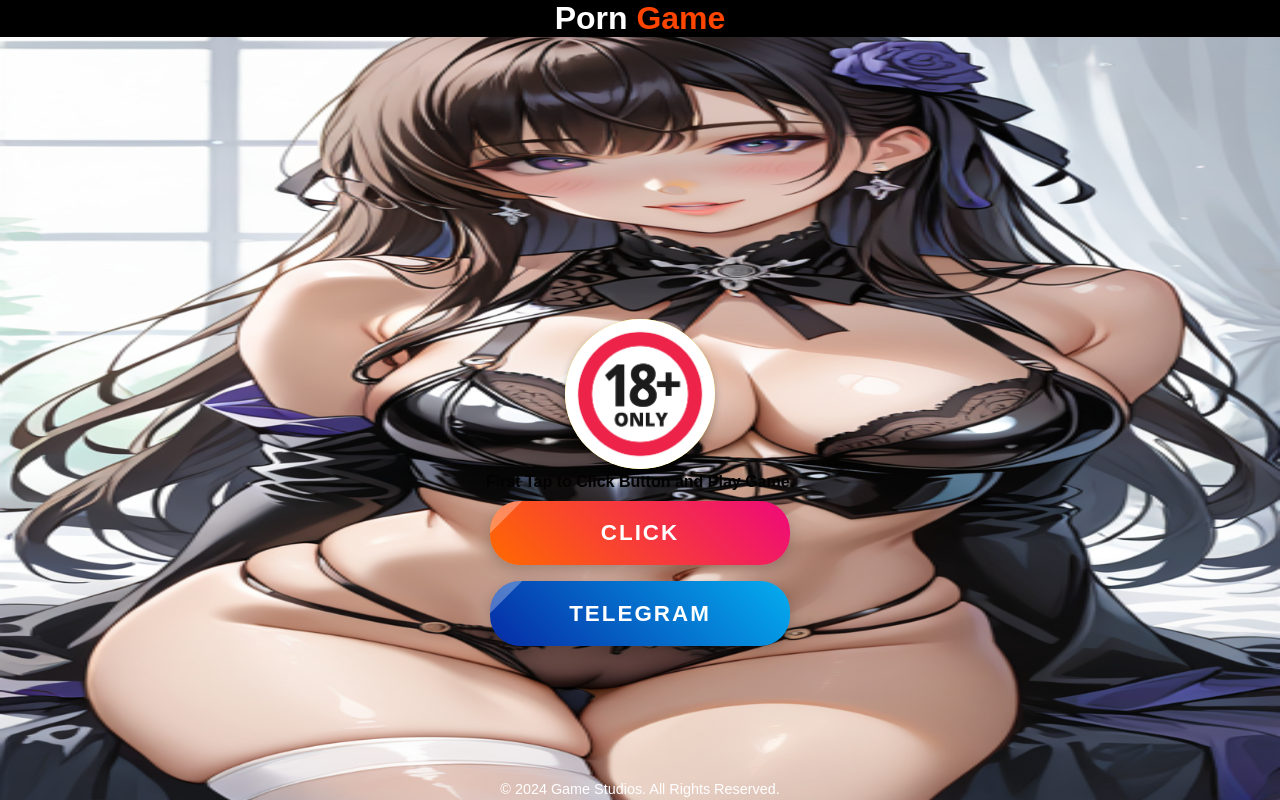
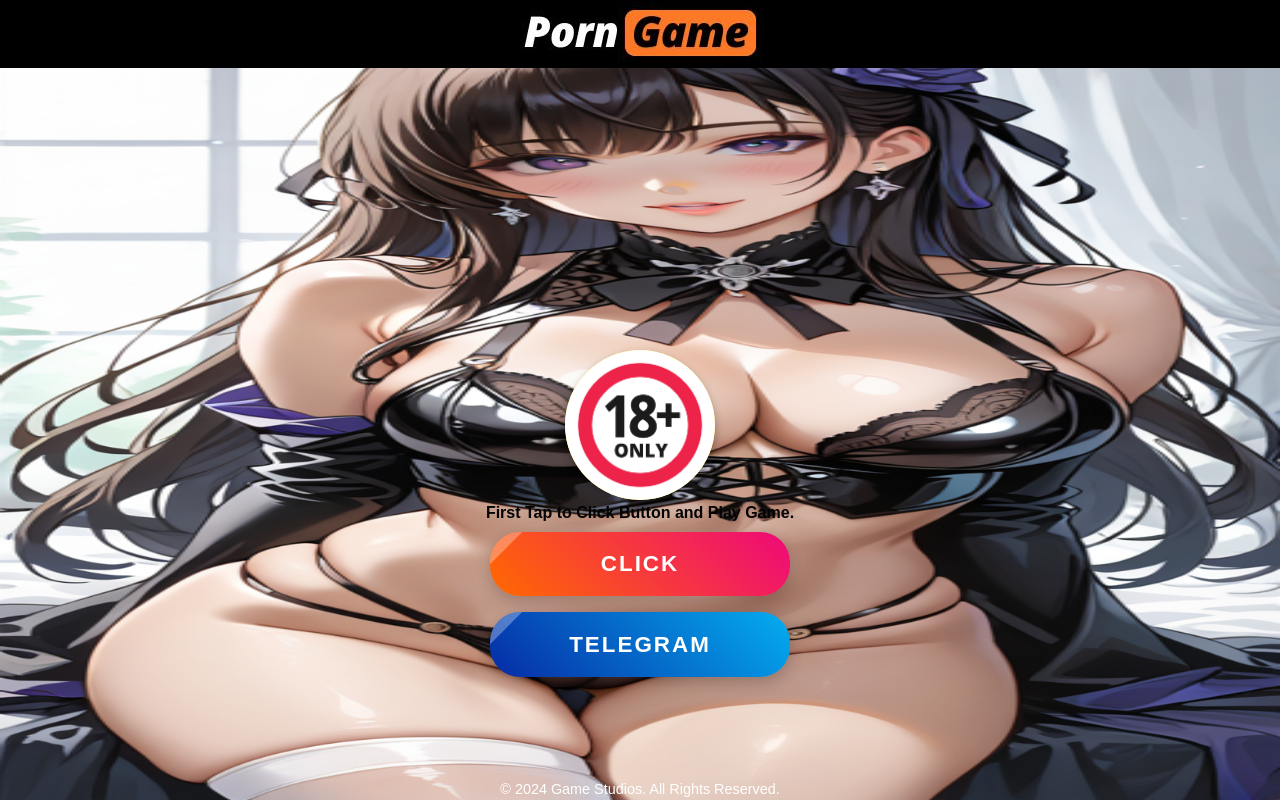
Before and after one commit to PronGame/PornGame, a plain HTML site: page index.html in a window 1280 px wide. Drawn offline with Linux system fonts and the light colour scheme.

Commit message:
Update index.html

```diff
--- a/index.html
+++ b/index.html
@@ -28,7 +28,7 @@ body {
 }
 
 .logo {
-  padding: 5px;
+  padding: 2px;
 }
 
 /* Main Section */
@@ -236,8 +236,8 @@ body {
 <body class="">
     <!-- Header Section -->
     <header class="header">
-<!--  <img class="logo" src="https://prongame.github.io/PornGame/Porn.jpg" alt=""> -->
-      <span style="font-family: fantasy;"><b style="color: white; font-size: 2rem;">Porn</b>&nbsp;&nbsp;<b style="color: orangered; font-size: 2rem;">Game</b> </span>
+       <img class="logo" src="https://prongame.github.io/PornGame/Porn.jpg" alt="">
+<!--  <span style="font-family: fantasy;"><b style="color: white; font-size: 2rem;">Porn</b>&nbsp;&nbsp;<b style="color: orangered; font-size: 2rem;">Game</b> </span> -->
     </header>
 
     <!-- Main Content -->
```
